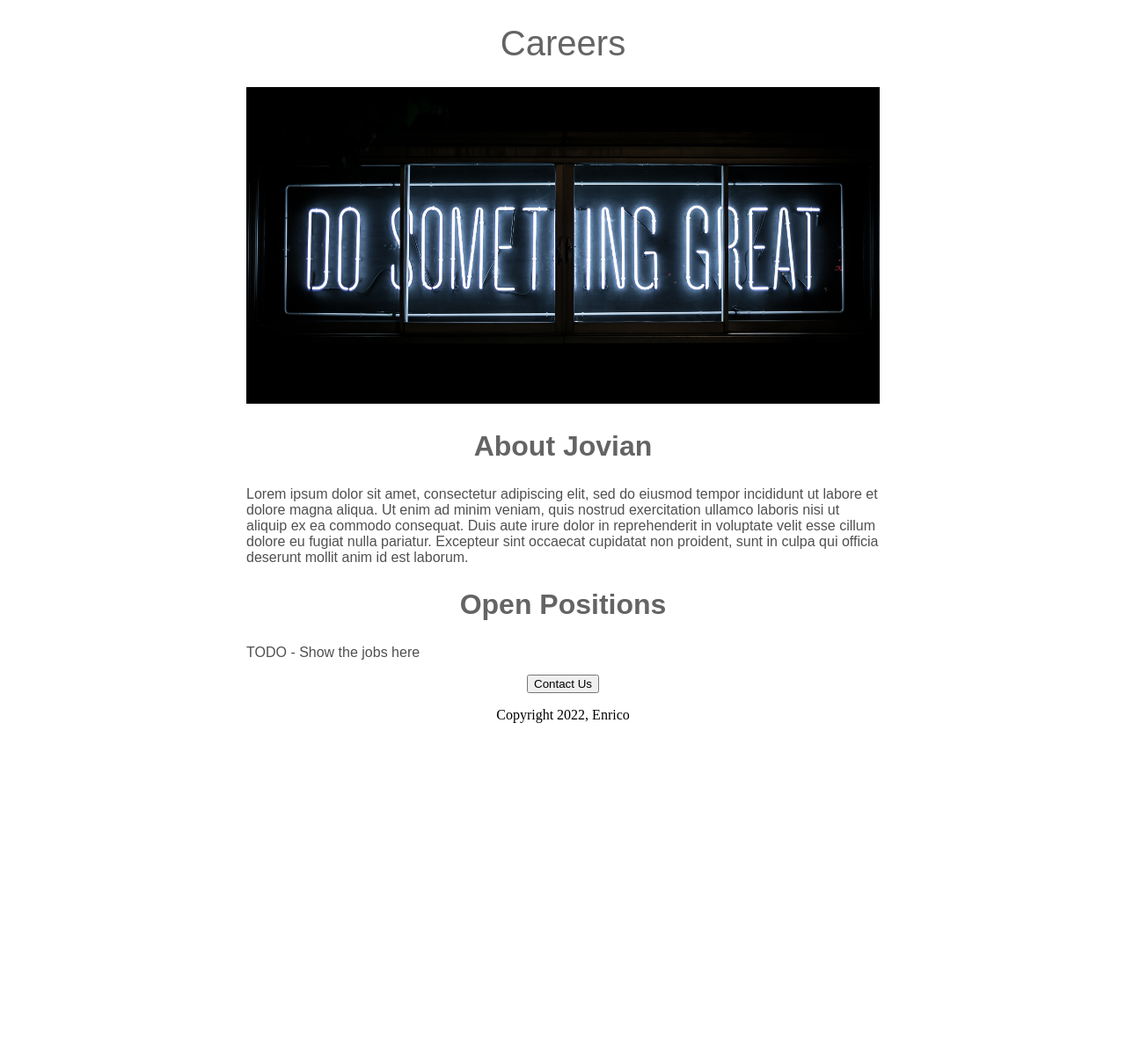
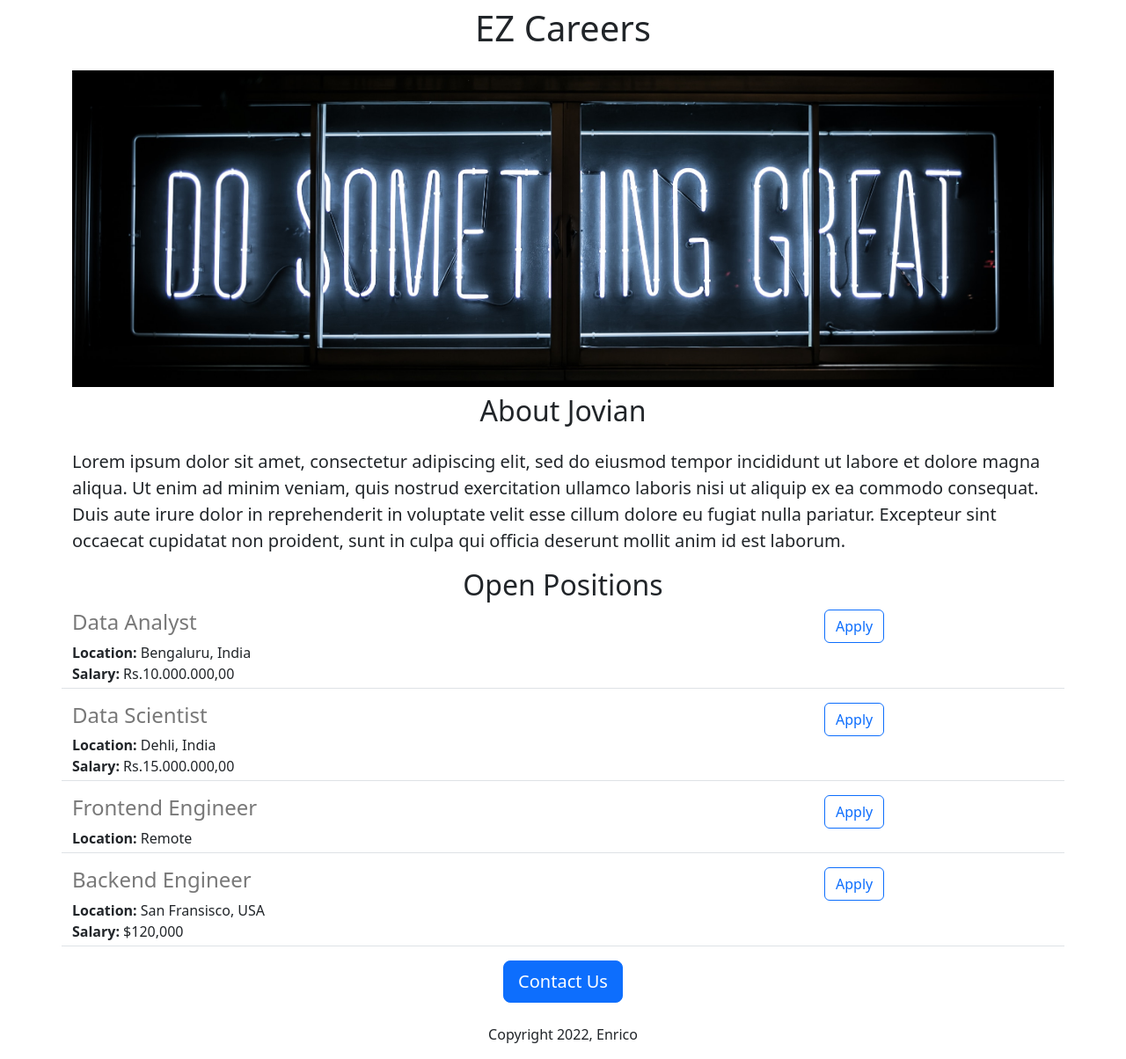
Before and after one commit to EZuriel/careers-website, a Flask app: page / in a window 1280 px wide. Shown: the whole page at 88% size. Before the commit the page ends 822 px from the top, so only its background shows below. Run offline with Flask 3, Linux system fonts and the light colour scheme.

Commit message:
Added dynamic data and API route

```diff
--- a/app.py
+++ b/app.py
@@ -1,12 +1,37 @@
-from flask import Flask, render_template
+from flask import Flask, render_template, jsonify
 
 app = Flask(__name__)
+
+JOBS = [{
+  'id': 1,
+  'title': 'Data Analyst',
+  'location': 'Bengaluru, India',
+  'salary': 'Rs.10.000.000,00'
+}, {
+  'id': 2,
+  'title': 'Data Scientist',
+  'location': 'Dehli, India',
+  'salary': 'Rs.15.000.000,00'
+}, {
+  'id': 3,
+  'title': 'Frontend Engineer',
+  'location': 'Remote',
+}, {
+  'id': 4,
+  'title': 'Backend Engineer',
+  'location': 'San Fransisco, USA',
+  'salary': '$120,000'
+}]
 
 
 @app.route("/")
 def hello_world():
-  return render_template("home.html")
+  return render_template("home.html", jobs=JOBS, company_name='EZ')
 
+
+@app.route("/api/jobs")
+def list_jobs():
+  return jsonify(JOBS)
 
 print(__name__)
 if __name__ == "__main__":
--- a/templates/home.html
+++ b/templates/home.html
@@ -4,53 +4,33 @@
   <meta charset="UTF-8">
   <meta http-equiv="X-UA-Compatible" content="IE=edge">
   <meta name="viewport" content="width=device-width, initial-scale=1.0">
-  <title>Careers</title>
+  <link href="https://cdn.jsdelivr.net/npm/bootstrap@5.3.1/dist/css/bootstrap.min.css" rel="stylesheet" integrity="sha384-4bw+/aepP/YC94hEpVNVgiZdgIC5+VKNBQNGCHeKRQN+PtmoHDEXuppvnDJzQIu9" crossorigin="anonymous">
   <style>
-    h1 {
-      font-size: 40px;
-      font-family: Arial;
-      font-weight: normal;
-      color: rgb(100,100,100);
-      text-align: center;
-    }
-
     #banner {
+      height: 360px;
       width: 100%;
-      height: 360px;
       object-fit: cover;
-    }
-
-    h2 {
-      font-family: Arial;
-      font-size: 32px;
-      color: rgb(100,100,100);
-      text-align: center;
-    }
-
-    .bodytext {
-      font-family: Arial;
-      color: rgb(80,80,80)
-    }
-
-    #container {
-      max-width: 720px;
-      margin: 0 auto 0 auto;
 
     }
   </style>
+  <title>Careers</title>
 </head>
 <body>
-  <div id="container">
-    <h1>Careers</h1>
-    <img id="banner" src="static/banner.jpg">
-    <h2>About Jovian</h2>
-    <p class="bodytext">Lorem ipsum dolor sit amet, consectetur adipiscing elit, sed do eiusmod tempor incididunt ut labore et dolore magna aliqua. Ut enim ad minim veniam, quis nostrud exercitation ullamco laboris nisi ut aliquip ex ea commodo consequat. Duis aute irure dolor in reprehenderit in voluptate velit esse cillum dolore eu fugiat nulla pariatur. Excepteur sint occaecat cupidatat non proident, sunt in culpa qui officia deserunt mollit anim id est laborum.
+  <div class="container">
+    <h1 class="text-center mt-2 mb-4">{{company_name}} Careers</h1>
+    <img class = "img-fluid" id="banner" src="static/banner.jpg">
+    <h2 class="text-center mt-2 mb-4">About Jovian</h2>
+    <p class="lead">Lorem ipsum dolor sit amet, consectetur adipiscing elit, sed do eiusmod tempor incididunt ut labore et dolore magna aliqua. Ut enim ad minim veniam, quis nostrud exercitation ullamco laboris nisi ut aliquip ex ea commodo consequat. Duis aute irure dolor in reprehenderit in voluptate velit esse cillum dolore eu fugiat nulla pariatur. Excepteur sint occaecat cupidatat non proident, sunt in culpa qui officia deserunt mollit anim id est laborum.
     </p>
-    <h2>Open Positions</h2>
-    <p class="bodytext">TODO - Show the jobs here</p>
-    <div style="text-align: center;">
-    <button>Contact Us</button>
-      <p>Copyright 2022, Enrico</p>
+    <h2 class="text-center">Open Positions</h2>
+    <div>
+      {% for job in jobs %}
+        {%include 'jobitem.html' %}
+      {% endfor %}
+    </div>
+    <div class="text-center">
+    <button class="btn btn-primary btn-lg">Contact Us</button>
+      <p class="mt-4">Copyright 2022, Enrico</p>
     </div>
   </div>
 </body>
--- /dev/null
+++ b/templates/jobitem.html
@@ -0,0 +1,18 @@
+<div class="border-bottom row" style="margin-bottom:16px;padding-bottom:4px;">
+  <div class="col-9">
+    <h4 style="color:rgb(120,120,120); margin-bottom:8px;">
+      {{job['title']}}
+    </h4>
+    <div>
+      <b>Location:</b> {{job['location']}}
+    </div>
+    {% if 'salary' in job %}
+    <div>
+      <b>Salary:</b> {{job['salary']}}
+    </div>
+    {% endif %}
+  </div>
+  <div class="col-3">
+    <button type="button" class="btn btn-outline-primary">Apply</button>
+  </div>
+</div>
```
